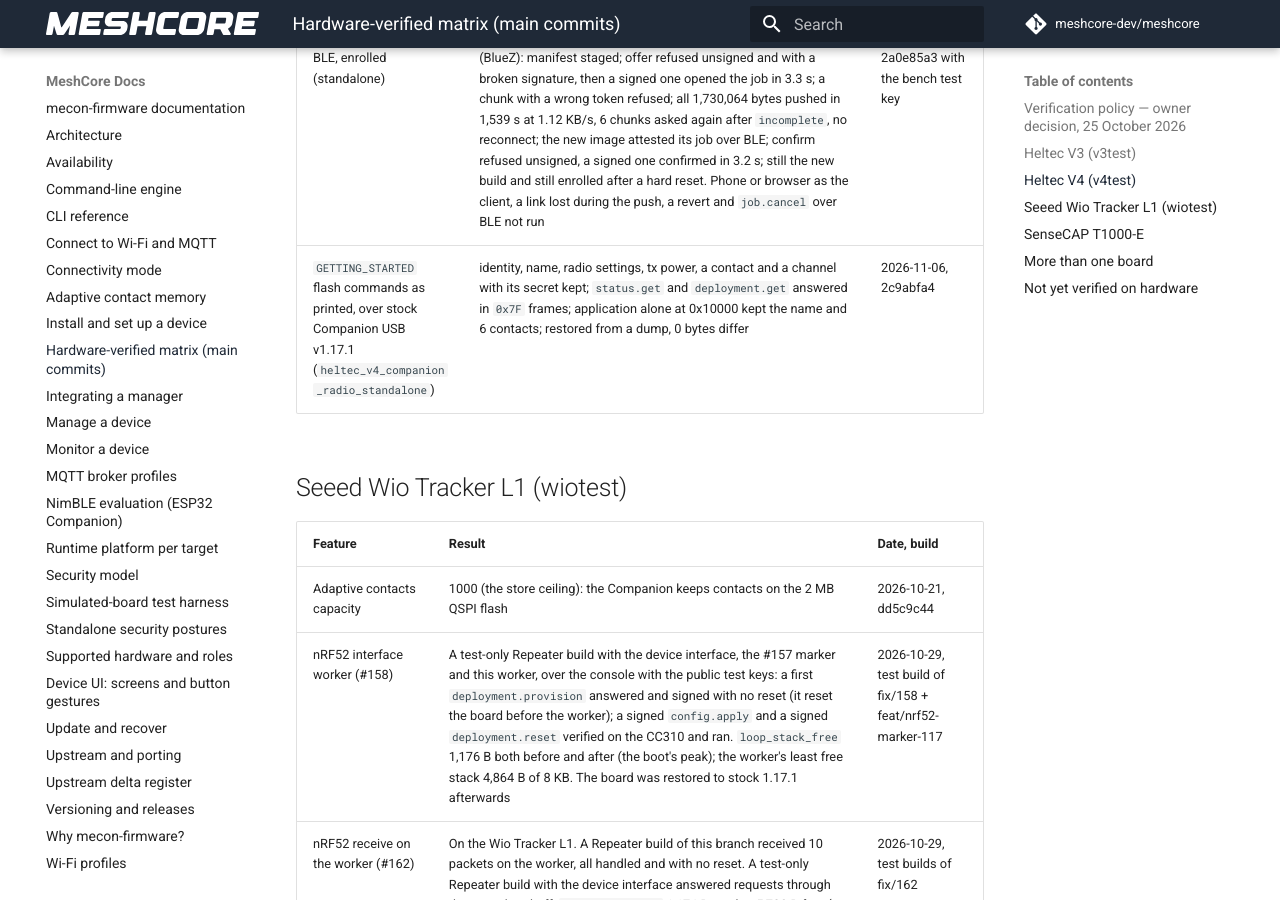
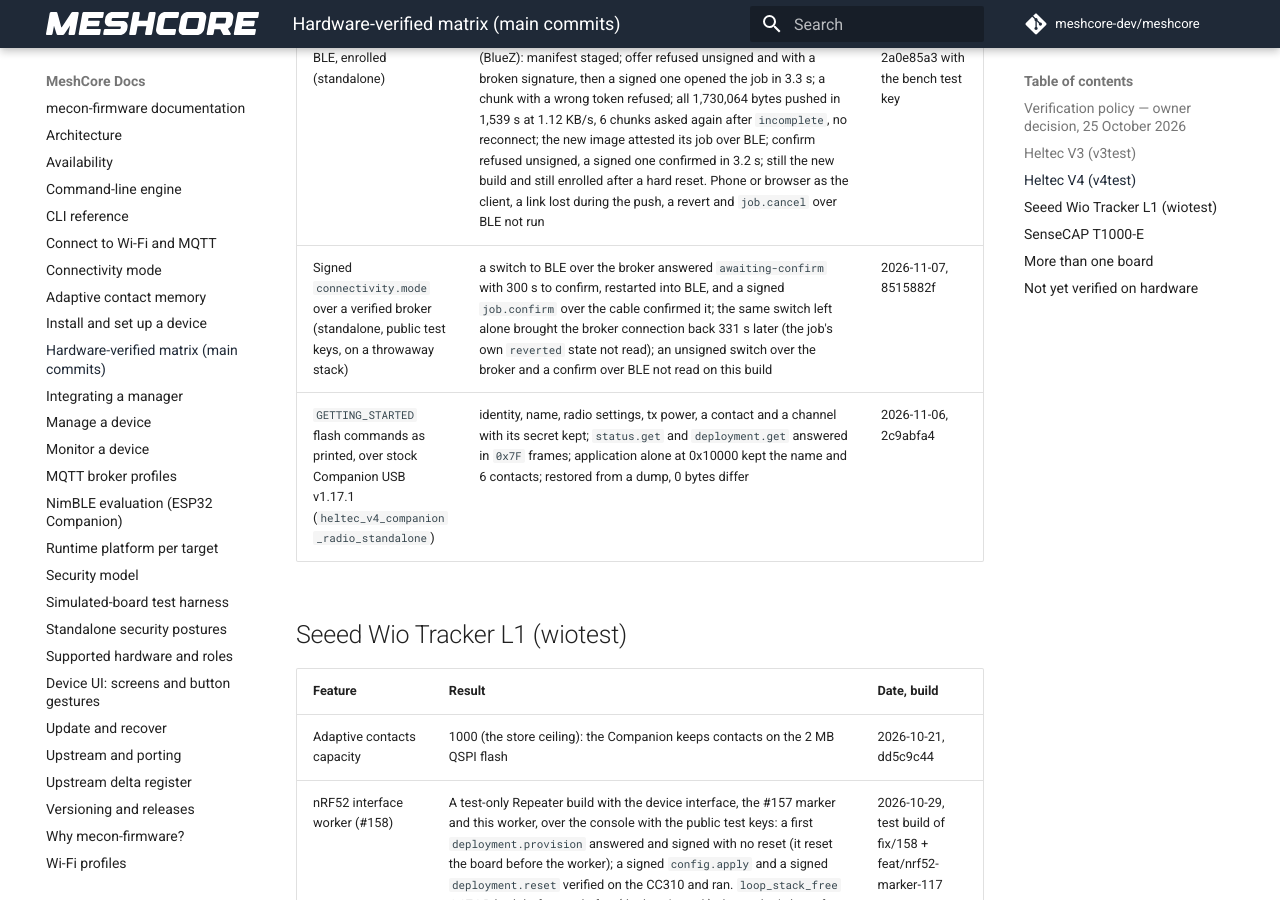
Before and after one commit to hoejriis/mecon-firmware, an MkDocs documentation site: the page built from docs/HARDWARE_VERIFIED.md, in a window 1280 px wide and 900 px high, scrolled down 9082 px. Built offline with MkDocs 1.6.1 and Material for MkDocs 9.7.7, drawn with Linux system fonts in a browser that asks for light colours; comment, search, counter and statistics services are not loaded.

Commit message:
Hardware page: signed mode switch over a broker on a V4
Read by the mesh coder on v4test for the signed-switch fix, with what it
did not read stated in the row.

Co-Authored-By: Claude Opus 5.5 (1M context) <noreply@anthropic.com>

```diff
--- a/docs/HARDWARE_VERIFIED.md
+++ b/docs/HARDWARE_VERIFIED.md
@@ -105,6 +105,7 @@ broker host (throwaway TLS brokers) and USB host. Dates are UTC; builds are the
 | `identity.rotate` over a verified broker (standalone Companion, few contacts) | about 7 s from a manager's request to the row moving, 2 of 2, and 7.0 s to the `ok` result on a later build; the signed result arrived and verified against the old key, and the session stayed up. About 2 minutes held, and the result lost, before the change. Read by the manager's coder | 2026-11-06, 7b0322e0 and 8d0a7e7e |
 | `deployment.get` after a rotation (standalone Companion, two members) | USB, 3 of 3, and a broker captured on the wire: `ok`, `rotation` and members with marks present, `authority_set_len` 455 in place of the text, about 1,020 B. With one member and one revoked, the text fits: 1,409 B. Every read answered `too-large-to-sign` before the change | 2026-11-06, 8d0a7e7e |
 | Signed update over BLE, enrolled (standalone) | over a BLE link with a PIN of the device's own, from a Linux host (BlueZ): manifest staged; offer refused unsigned and with a broken signature, then a signed one opened the job in 3.3 s; a chunk with a wrong token refused; all 1,730,064 bytes pushed in 1,539 s at 1.12 KB/s, 6 chunks asked again after `incomplete`, no reconnect; the new image attested its job over BLE; confirm refused unsigned, a signed one confirmed in 3.2 s; still the new build and still enrolled after a hard reset. Phone or browser as the client, a link lost during the push, a revert and `job.cancel` over BLE not run | 2026-11-06, 2a0e85a3 with the bench test key |
+| Signed `connectivity.mode` over a verified broker (standalone, public test keys, on a throwaway stack) | a switch to BLE over the broker answered `awaiting-confirm` with 300 s to confirm, restarted into BLE, and a signed `job.confirm` over the cable confirmed it; the same switch left alone brought the broker connection back 331 s later (the job's own `reverted` state not read); an unsigned switch over the broker and a confirm over BLE not read on this build | 2026-11-07, 8515882f |
 | `GETTING_STARTED` flash commands as printed, over stock Companion USB v1.17.1 (`heltec_v4_companion_radio_standalone`) | identity, name, radio settings, tx power, a contact and a channel with its secret kept; `status.get` and `deployment.get` answered in `0x7F` frames; application alone at 0x10000 kept the name and 6 contacts; restored from a dump, 0 bytes differ | 2026-11-06, 2c9abfa4 |
 
 ## Seeed Wio Tracker L1 (wiotest)
```
